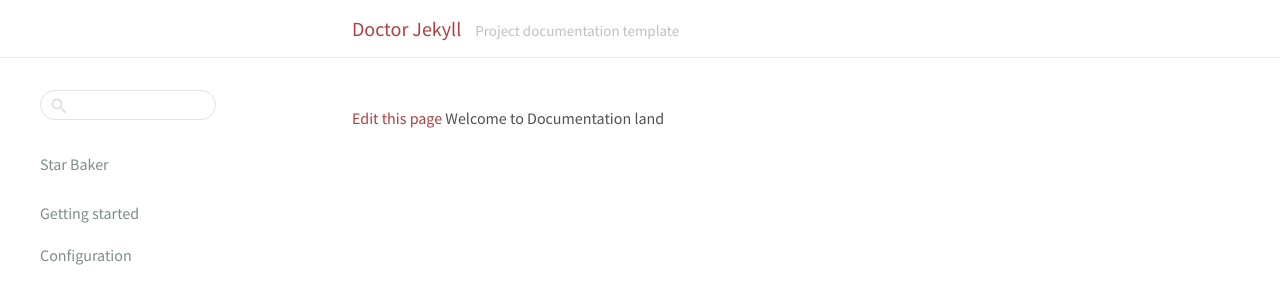
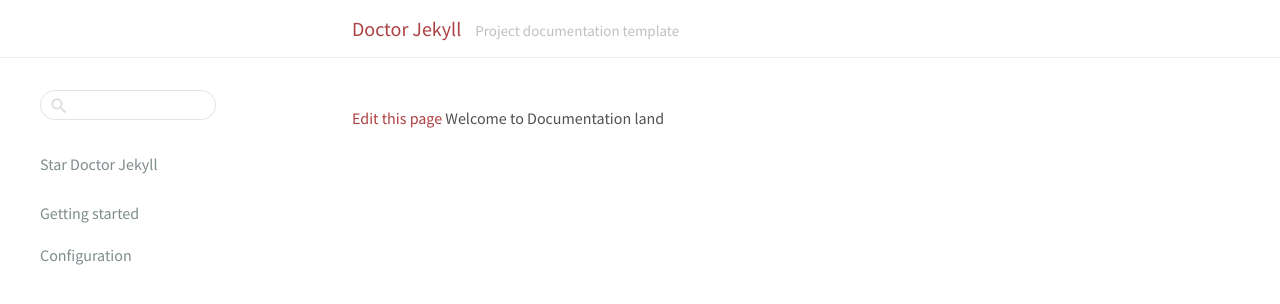
Before and after one commit to bakery/doctor-jekyll, a Jekyll site: the page built from index.html, in a window 1280 px wide. Shown: the top 304 px of the page. Built offline with Jekyll 4.4.1, drawn with Linux system fonts in a browser that asks for light colours; comment, search, counter and statistics services are not loaded.

Commit message:
update social buttons markup

```diff
--- a/_includes/social_buttons.html
+++ b/_includes/social_buttons.html
@@ -1,3 +1,3 @@
-<a class="github-button" href="{{site.github.repository_url}}" data-icon="octicon-star" data-style="mega" data-count-href="{{site.github.repository_url}}/stargazers" data-count-api="{{site.github.repository_url}}#stargazers_count" data-count-aria-label="# stargazers on GitHub" aria-label="Star {{site.title}} on GitHub">Star Baker</a>
+<a class="github-button" href="{{site.github.repository_url}}" data-icon="octicon-star" data-style="mega" data-count-href="{{site.github.repository_url}}/stargazers" data-count-api="{{site.github.repository_url}}#stargazers_count" data-count-aria-label="# stargazers on GitHub" aria-label="Star {{site.title}} on GitHub">Star {{site.title}}</a>
 
 <!-- <a class="twitter-follow-button" data-show-count="false" href="https://twitter.com/{{site.twitter.handle}}">Follow @{{site.twitter.handle}}</a> -->
```
